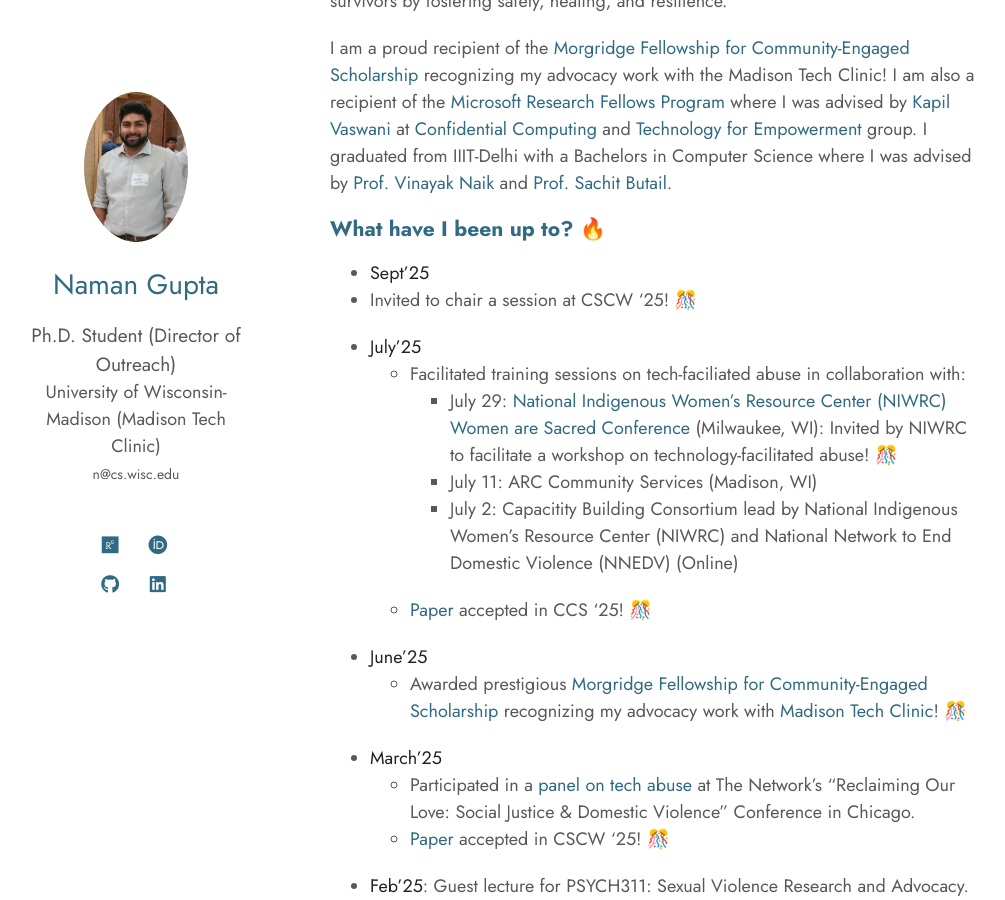
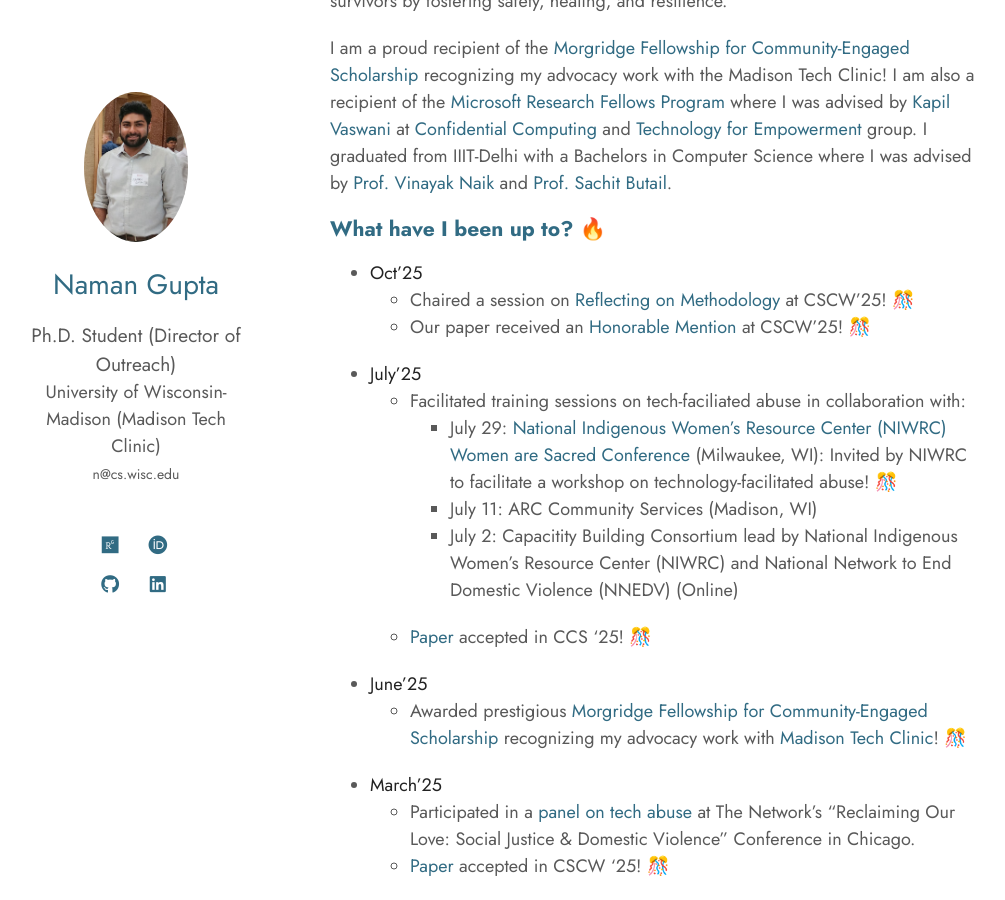
Before and after one commit to naman/naman.github.io, a Jekyll site: the page built from index.md, in a window 1280 px wide and 900 px high, scrolled down 428 px. Shown: the whole window, without its empty margins (140-1145 px from the left). Built offline with Jekyll 4.4.1, drawn with Linux system fonts in a browser that asks for light colours; nearby versions of some CDN libraries; a style sheet for code colours, icons or effects is not loaded; some of the changed text lies outside the part shown.

Commit message:
cscw stuff

```diff
--- a/_data/publications.yml
+++ b/_data/publications.yml
@@ -33,7 +33,7 @@
   - title: 'Legal Evidence of Technology-Facilitated Abuse in Wisconsin: Surfacing Barriers Within and Beyond the Courtroom'
     authors: Sophie Stephenson, <strong>Naman Gupta</strong>, Akhil Polamarasetty, Kyle Huang, David Youssef, Kayleigh Cowan, and Rahul Chatterjee
     date: '2024-11-08'
-    publication: 'Accepted in Computer-Supported Cooperative Work and Social Computing (CSCW) 2025'
+    publication: 'Accepted in Computer-Supported Cooperative Work and Social Computing (CSCW) 2025 (Honorable Mention)'
     # pdf: assets/files/papers/usenix24.pdf
     # bibtex: assets/files/bibs/usenix24.bib
     # slides: assets/files/slides/usenix24.pdf
--- a/_includes/news.md
+++ b/_includes/news.md
@@ -1,7 +1,8 @@
 ### What have I been up to? 🔥
 
-- **Sept'25**
- - Invited to chair a session at CSCW '25! &#127882;
+- **Oct'25**
+  - Chaired a session on [Reflecting on Methodology](https://programs.sigchi.org/cscw/2025/program/session/213468) at CSCW'25! &#127882;
+  - Our paper received an [Honorable Mention](https://programs.sigchi.org/cscw/2025/program/content/211052) at CSCW'25! &#127882;
 
 - **July'25**
   - Facilitated training sessions on tech-faciliated abuse in collaboration with:
```
